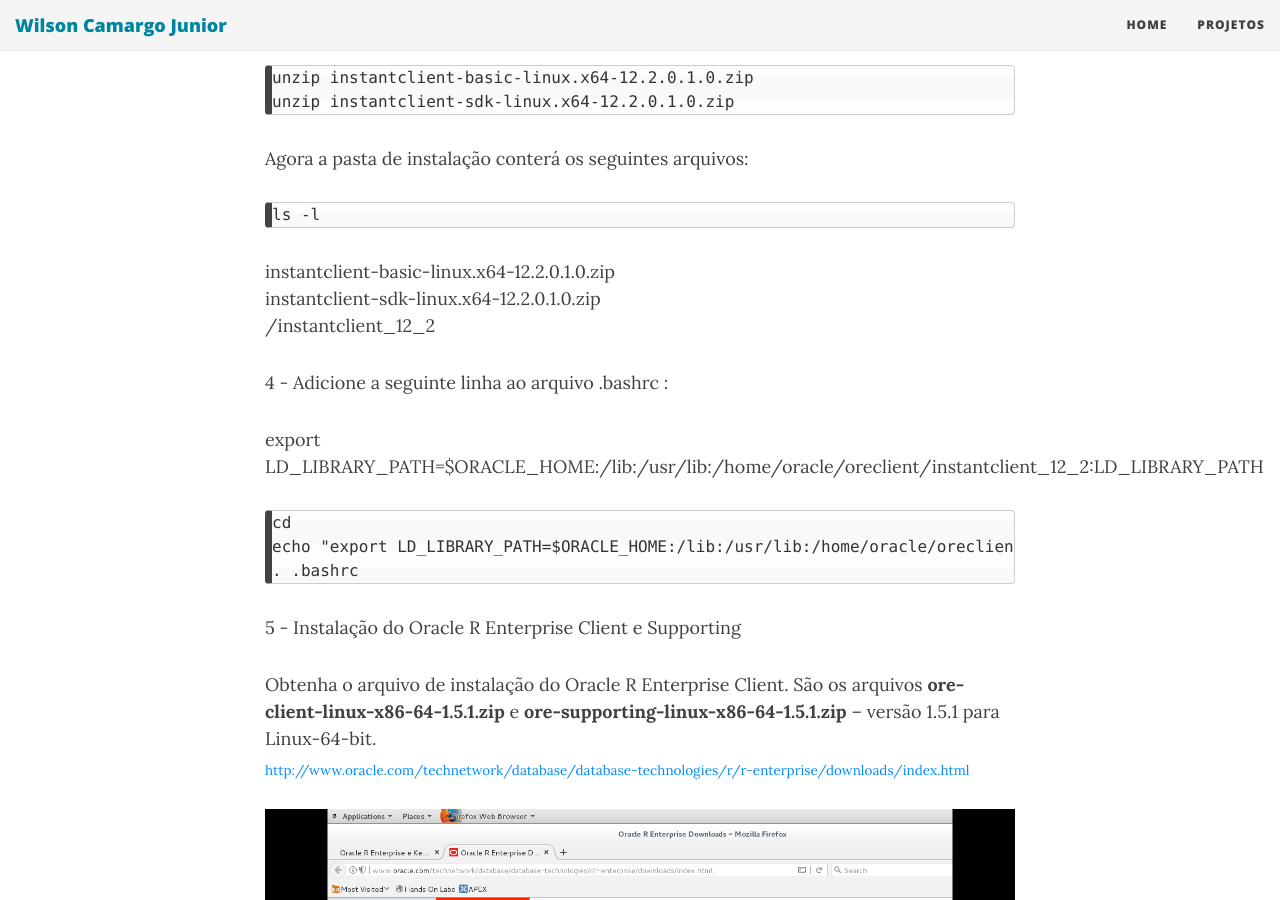
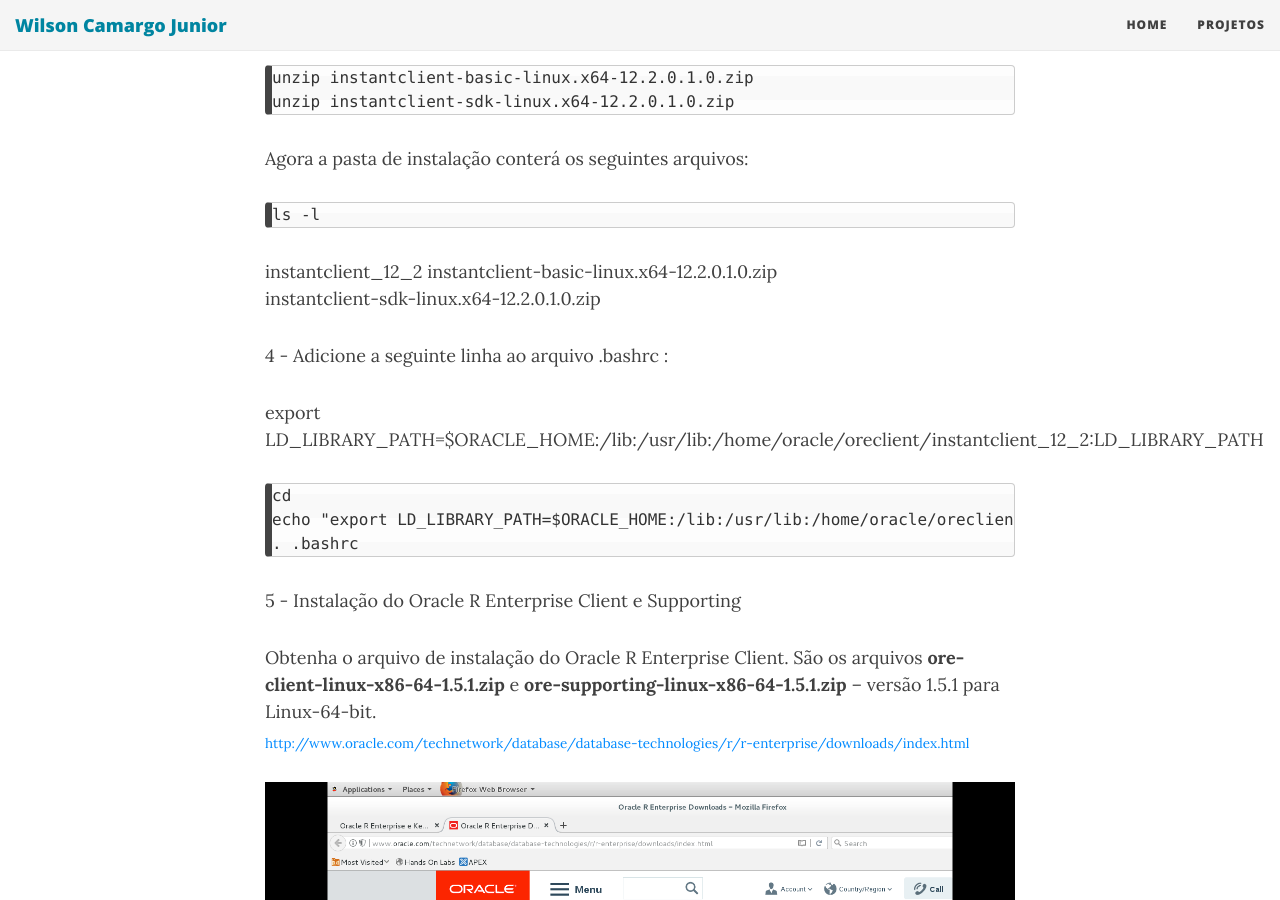
Before and after one commit to wilson-camargo-jr/teste, a Jekyll site: the page built from _posts/2018-06-18-ANN-ORE-P3.md, in a window 1280 px wide and 900 px high, scrolled down 13080 px. Built offline with Jekyll 4.4.1, drawn with Linux system fonts in a browser that asks for light colours; nearby versions of some CDN libraries.

Commit message:
Update 2018-06-18-ANN-ORE-P3.md

````diff
--- a/_posts/2018-06-18-ANN-ORE-P3.md
+++ b/_posts/2018-06-18-ANN-ORE-P3.md
@@ -280,9 +280,10 @@
 ls -l
 ```
 
+instantclient_12_2
 instantclient-basic-linux.x64-12.2.0.1.0.zip
 instantclient-sdk-linux.x64-12.2.0.1.0.zip
-/instantclient_12_2
+
 
 4 - Adicione a seguinte linha ao arquivo .bashrc :
 
````
